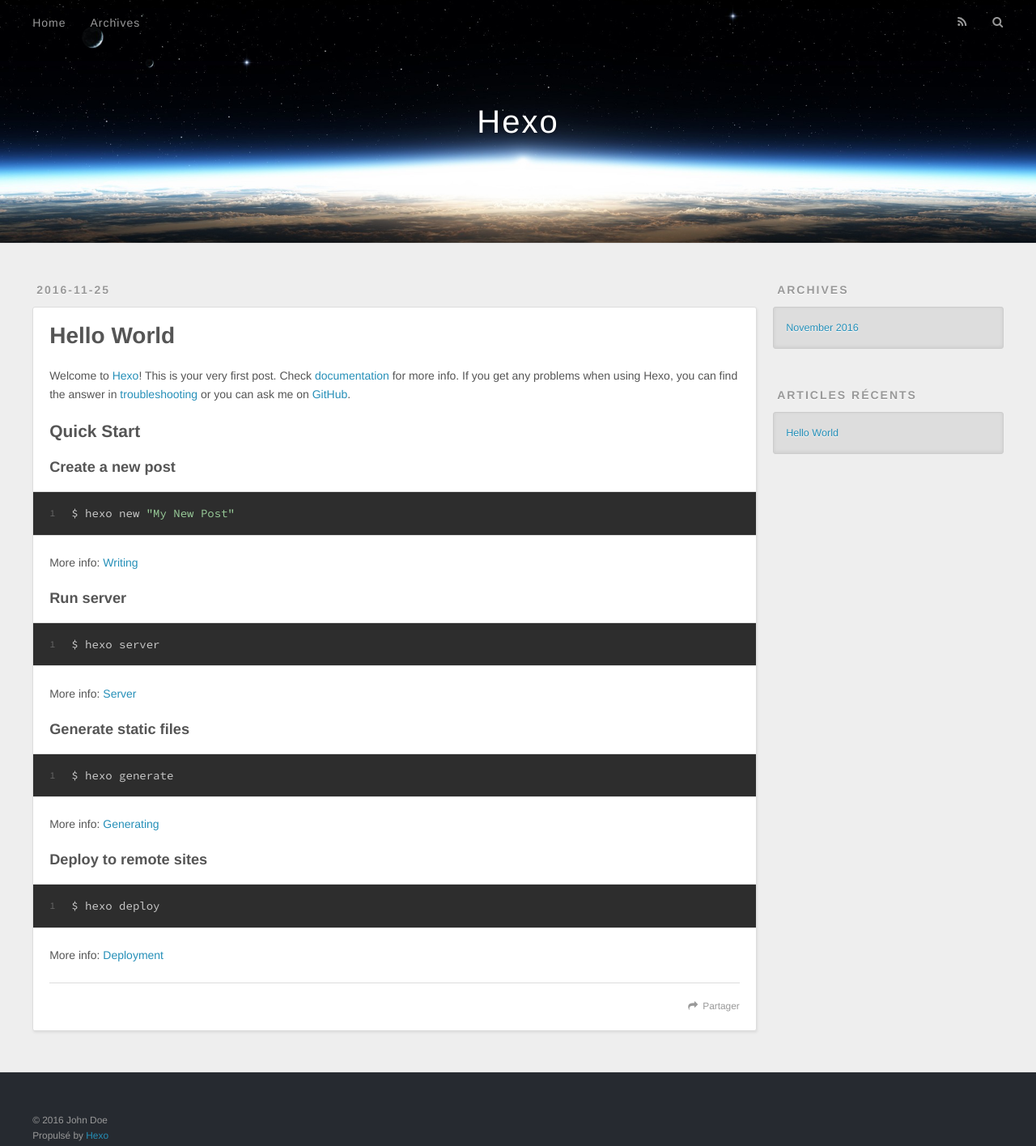
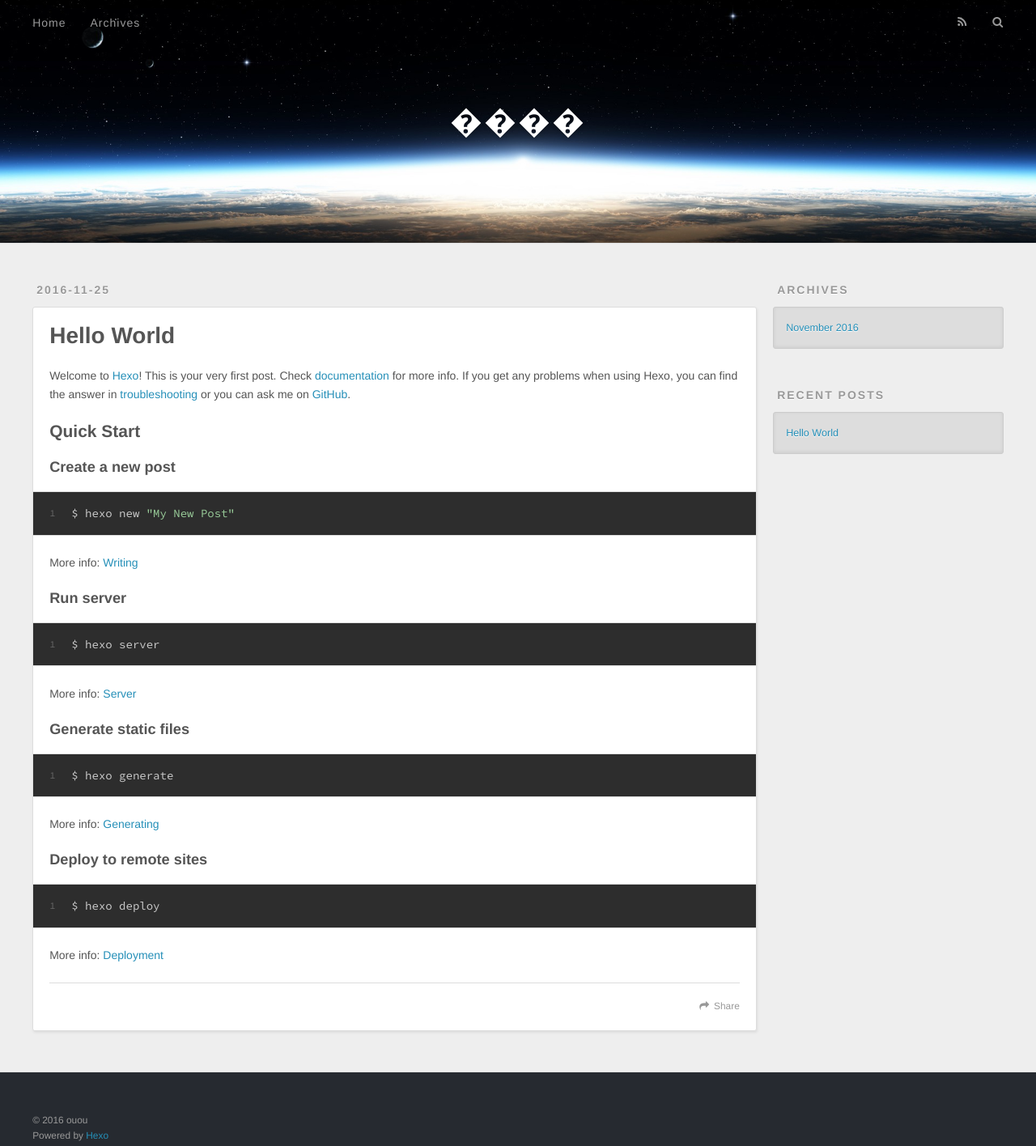
Before and after one commit to zhimingoh/zhimingoh.github.io, a plain HTML site: page index.html in a window 1280 px wide. Shown: the whole page at 81% size. Drawn offline with nearby package versions, Linux system fonts and the light colour scheme.

Commit message:
Site updated: 2016-11-25 14:21:10

```diff
--- a/index.html
+++ b/index.html
@@ -3,16 +3,16 @@
 <head>
   <meta charset="utf-8">
 
-  <title>Hexo</title>
+  <title>����</title>
   <meta name="viewport" content="width=device-width, initial-scale=1, maximum-scale=1">
   <meta property="og:type" content="website">
-<meta property="og:title" content="Hexo">
+<meta property="og:title" content="����">
 <meta property="og:url" content="http://yoursite.com/index.html">
-<meta property="og:site_name" content="Hexo">
+<meta property="og:site_name" content="����">
 <meta name="twitter:card" content="summary">
-<meta name="twitter:title" content="Hexo">
+<meta name="twitter:title" content="����">
 
-    <link rel="alternate" href="/atom.xml" title="Hexo" type="application/atom+xml">
+    <link rel="alternate" href="/atom.xml" title="����" type="application/atom+xml">
 
 
     <link rel="icon" href="/favicon.png">
@@ -33,7 +33,7 @@
   <div id="header-outer" class="outer">
     <div id="header-title" class="inner">
       <h1 id="logo-wrap">
-        <a href="/" id="logo">Hexo</a>
+        <a href="/" id="logo">����</a>
       </h1>
 
     </div>
@@ -48,9 +48,9 @@
       </nav>
       <nav id="sub-nav">
 
-          <a id="nav-rss-link" class="nav-icon" href="/atom.xml" title="Flux RSS"></a>
+          <a id="nav-rss-link" class="nav-icon" href="/atom.xml" title="RSS Feed"></a>
 
-        <a id="nav-search-btn" class="nav-icon" title="Rechercher"></a>
+        <a id="nav-search-btn" class="nav-icon" title="Search"></a>
       </nav>
       <div id="search-form-wrap">
         <form action="//google.com/search" method="get" accept-charset="UTF-8" class="search-form"><input type="search" name="q" results="0" class="search-form-input" placeholder="Search"><button type="submit" class="search-form-submit">&#xF002;</button><input type="hidden" name="sitesearch" value="http://yoursite.com"></form>
@@ -96,7 +96,7 @@
 
     </div>
     <footer class="article-footer">
-      <a data-url="http://yoursite.com/2016/11/25/hello-world/" data-id="civxd3je60000igqpf1kzjz2n" class="article-share-link">Partager</a>
+      <a data-url="http://yoursite.com/2016/11/25/hello-world/" data-id="civxe405v0000x8qp7wdqwopa" class="article-share-link">Share</a>
 
 
     </footer>
@@ -131,7 +131,7 @@
 
 
   <div class="widget-wrap">
-    <h3 class="widget-title">Articles récents</h3>
+    <h3 class="widget-title">Recent Posts</h3>
     <div class="widget">
       <ul>
 
@@ -151,8 +151,8 @@
 
   <div class="outer">
     <div id="footer-info" class="inner">
-      &copy; 2016 John Doe<br>
-      Propulsé by <a href="http://hexo.io/" target="_blank">Hexo</a>
+      &copy; 2016 ouou<br>
+      Powered by <a href="http://hexo.io/" target="_blank">Hexo</a>
     </div>
   </div>
 </footer>
```
Also changed, not shown: 2016/11/25/hello-world/index.html (+10 -10 lines), archives/2016/11/index.html (+11 -11 lines), archives/2016/index.html (+11 -11 lines), archives/index.html (+11 -11 lines).
